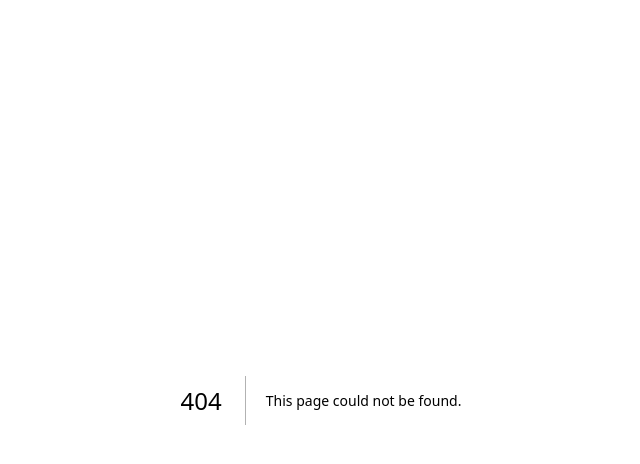
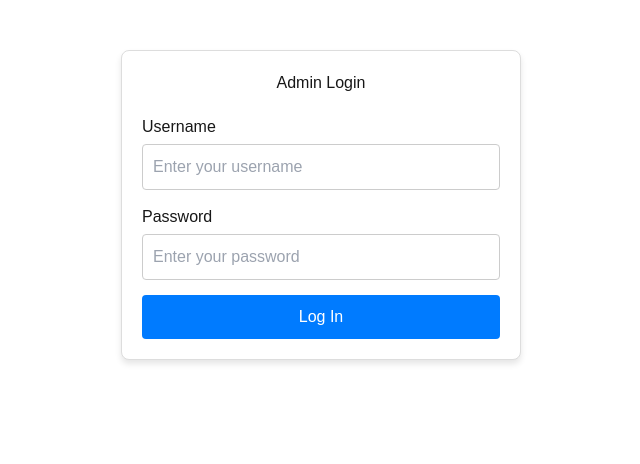
Before and after one commit to EdurekaRPI/front-end, a Next.js app: page /admin-login in a window 1280 px wide. Before the commit this address had no page. Shown: the top 464 px of the page, without its empty margins (319-959 px from the left). Built offline with nearby package versions, Linux system fonts and the light colour scheme.

Commit message:
Fix admin login page routing

```diff
--- a/src/app/admin-login/admin-login.module.css
+++ b/src/app/admin-login/admin-login.module.css
@@ -9,7 +9,7 @@
     box-shadow: 0 4px 6px rgba(0, 0, 0, 0.1);
 }
 
-h1 {
+.container h1 {
     text-align: center;
     margin-bottom: 20px;
 }
@@ -23,13 +23,13 @@ h1 {
     margin-bottom: 15px;
 }
 
-label {
+.formGroup label {
     margin-bottom: 5px;
     display: block;
     font-weight: 500;
 }
 
-input {
+.formGroup input {
     width: 100%;
     padding: 10px;
     box-sizing: border-box;
@@ -39,7 +39,7 @@ input {
 
 .loginButton {
     padding: 10px;
-    background-color: #007bff; /* Blue color */
+    background-color: #007bff;
     color: white;
     border: none;
     border-radius: 4px;
@@ -48,5 +48,5 @@ input {
 }
 
 .loginButton:hover {
-    background-color: #0056b3; /* Darker blue on hover */
+    background-color: #0056b3;
 }
--- a/src/app/admin-login/admin-login.tsx
+++ b/src/app/admin-login/page.tsx
@@ -2,7 +2,7 @@
 
 import styles from './admin-login.module.css';
 
-export default function AdminLogin() {
+export default function Page() {
     return (
         <div className={styles.container}>
             <h1>Admin Login</h1>
```
